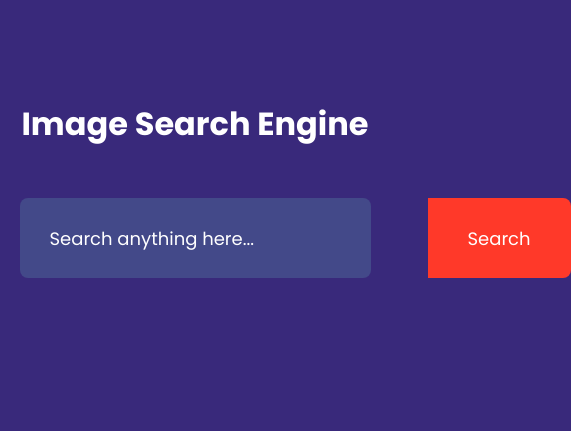
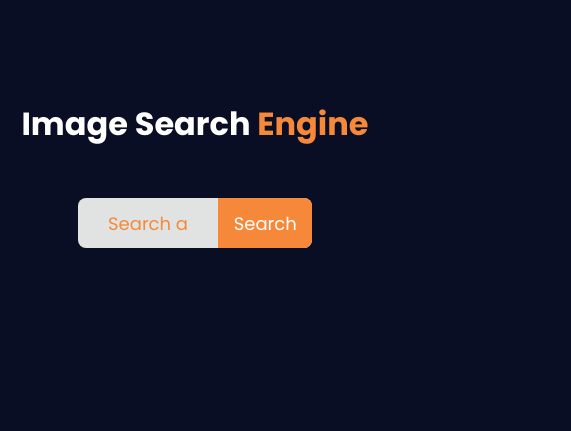
Before and after one commit to Garbutt/Image-Search, a plain HTML site: page index.html in a window 390 px wide. Shown: the whole page, 571 px wide, since content can reach past the window. Drawn offline with Linux system fonts and the light colour scheme; a web font is replaced by a local one.

Commit message:
Updated media queries and design

```diff
--- a/index.html
+++ b/index.html
@@ -13,7 +13,7 @@
     />
   </head>
   <body>
-    <h1>Image Search Engine</h1>
+    <h1>Image Search <span>Engine</span></h1>
     <form id="searchForm">
       <input type="text" id="searchBox" placeholder="Search anything here..." />
       <button>Search</button>
--- a/style.css
+++ b/style.css
@@ -6,8 +6,12 @@
 }
 
 body{
-    background: #39297b;
+    background: #090e25;
     color: #fff;
+}
+
+span{
+    color: #f58939;
 }
 
 h1{
@@ -21,7 +25,7 @@ form{
     max-width: 600px;
     margin: auto;
     height: 80px;
-    background: #434989;
+    background:  #e1e3e2 ;
     display: flex;
     align-items: center;
     border-radius: 8px;
@@ -33,7 +37,7 @@ form input{
     border: 0;
     outline: 0;
     background: transparent;
-    color: #fff;
+    color: #f58939;
     font-size: 18px;
     padding: 0 30px;
 }
@@ -41,7 +45,7 @@ form input{
 form button{
     padding: 0 40px;
     height: 100%;
-    background: #ff3929;
+    background: #f58939;
     color: #fff;
     font-size: 18px;
     border: 0;
@@ -51,12 +55,12 @@ form button{
     cursor: pointer;
 }
 ::placeholder{
-    color: #fff;
+    color: #f58939;
     font-size: 18px;
 }
 
 #showMoreBtn{
-    background: #ff3929;
+    background: #f58939;
     color: #fff;
     border: 0;
     outline: 0;
@@ -81,3 +85,31 @@ form button{
     object-fit: cover;
     border-radius: 5px;
 }
+
+
+
+ /*Screens smaller than 600px */
+ @media only screen and (max-width: 600px){
+    form{
+        width: 60%;
+        height: 50px;
+    }
+
+    input{
+        width: 100%;
+    }
+
+    form button{
+        width: 40%;
+        padding: 0 ;
+    }
+    #searchResult{
+        grid-template-columns: 1fr 1fr;
+    }
+ }
+ /*Screens smaller than 600px */
+@media only screen and (max-width: 500px){
+    #searchResult{
+        grid-template-columns: 1fr ;
+    }
+}
```
